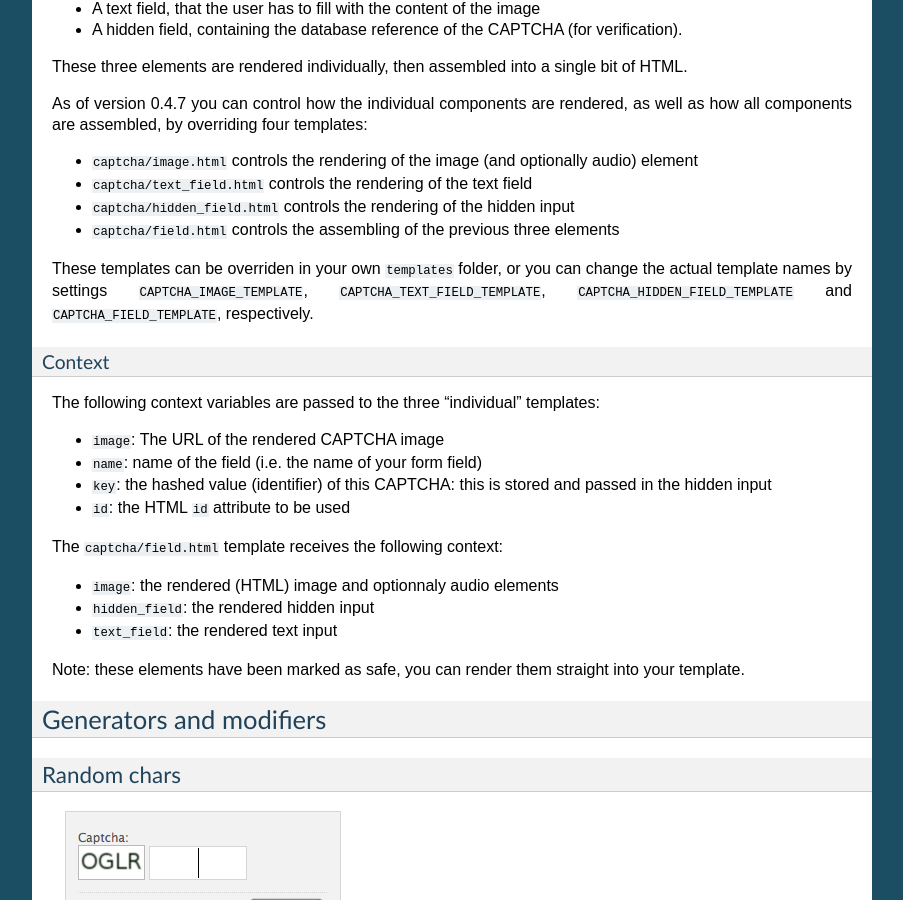
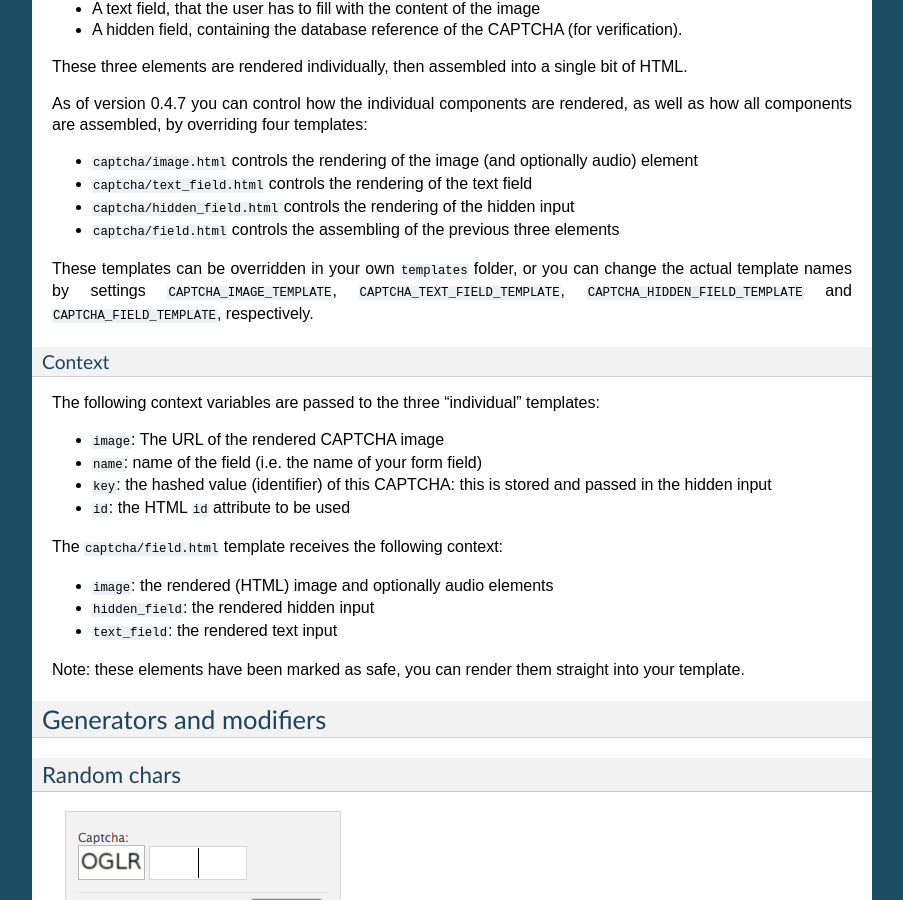
Before and after one commit to mbi/django-simple-captcha, a Sphinx documentation site: the page built from docs/advanced.rst, in a window 1280 px wide and 900 px high, scrolled down 5113 px. Shown: the whole window, without its empty margins (198-1101 px from the left). Built offline with Sphinx 7.4.7, drawn with Linux system fonts in a browser that asks for light colours; some of the changed text lies outside the part shown.

Commit message:
Fix some typos in documentation (found by codespell)
Signed-off-by: Stefan Weil <sw@weilnetz.de>

```diff
--- a/docs/advanced.rst
+++ b/docs/advanced.rst
@@ -270,7 +270,7 @@ As of version 0.4.7 you can control how the individual components are rendered,
 * ``captcha/hidden_field.html`` controls the rendering of the hidden input
 * ``captcha/field.html`` controls the assembling of the previous three elements
 
-These templates can be overriden in your own ``templates`` folder, or you can change the actual template names by settings ``CAPTCHA_IMAGE_TEMPLATE``, ``CAPTCHA_TEXT_FIELD_TEMPLATE``, ``CAPTCHA_HIDDEN_FIELD_TEMPLATE`` and ``CAPTCHA_FIELD_TEMPLATE``, respectively.
+These templates can be overridden in your own ``templates`` folder, or you can change the actual template names by settings ``CAPTCHA_IMAGE_TEMPLATE``, ``CAPTCHA_TEXT_FIELD_TEMPLATE``, ``CAPTCHA_HIDDEN_FIELD_TEMPLATE`` and ``CAPTCHA_FIELD_TEMPLATE``, respectively.
 
 Context
 ~~~~~~~
@@ -284,7 +284,7 @@ The following context variables are passed to the three "individual" templates:
 
 The ``captcha/field.html`` template receives the following context:
 
-* ``image``: the rendered (HTML) image and optionnaly audio elements
+* ``image``: the rendered (HTML) image and optionally audio elements
 * ``hidden_field``: the rendered hidden input
 * ``text_field``: the rendered text input
 
--- a/docs/usage.rst
+++ b/docs/usage.rst
@@ -70,7 +70,7 @@ In your view, validate the form as usual. If the user didn't provide a valid res
 Passing arguments to the field
 ------------------------------
 
-``CaptchaField`` takes a few optional arguements:
+``CaptchaField`` takes a few optional arguments:
 
 * ``output_format`` will let you format the layout of the rendered field. Defaults to the value defined in : :ref:`output_format_ref`.
 * ``id_prefix`` Optional prefix that will be added to the ID attribute in the generated fields and labels, to be used when e.g. several Captcha fields are being displayed on a same page. (added in version 0.4.4)
```
Also changed, not shown: other parts of docs/advanced.rst (+1 -1 lines), 3 other files.
